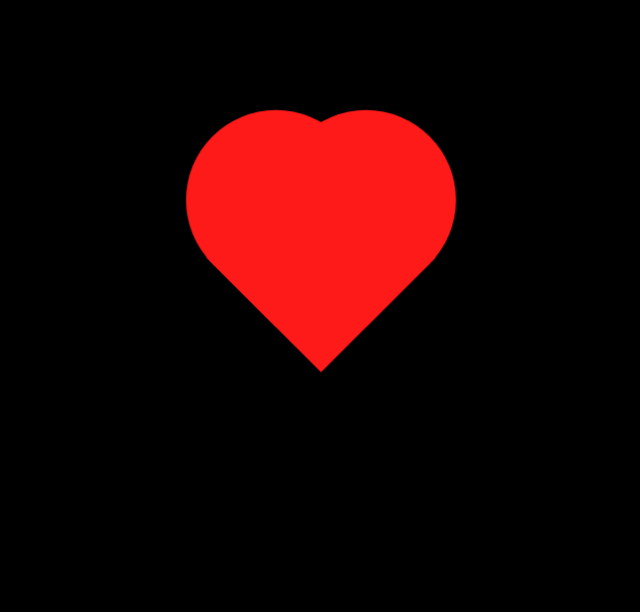
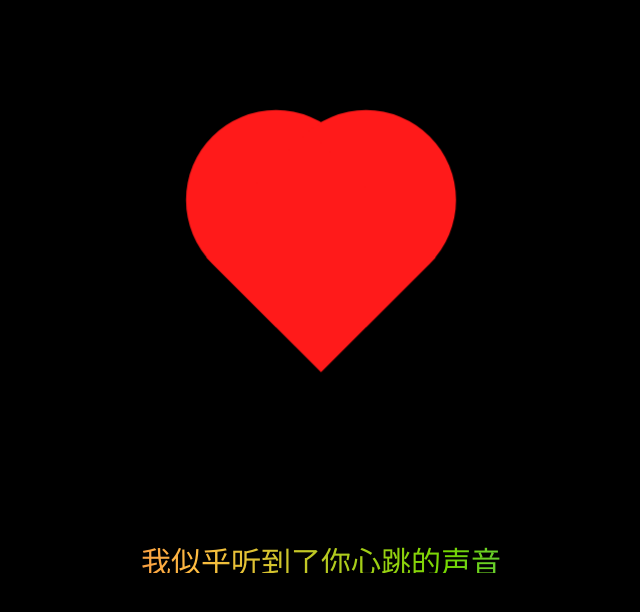
Before and after one commit to ryangee23/page, a plain HTML site: page index.html in a window 1280 px wide. Shown: the whole page, without its empty margins (319-959 px from the left). Drawn offline with Linux system fonts and the light colour scheme.

Commit message:
Update index.html

```diff
--- a/index.html
+++ b/index.html
@@ -92,5 +92,6 @@ p {
 <br>
 <br>
 <br>
+	<p>我似乎听到了你心跳的声音</p>
 </body>
 </html>
```
